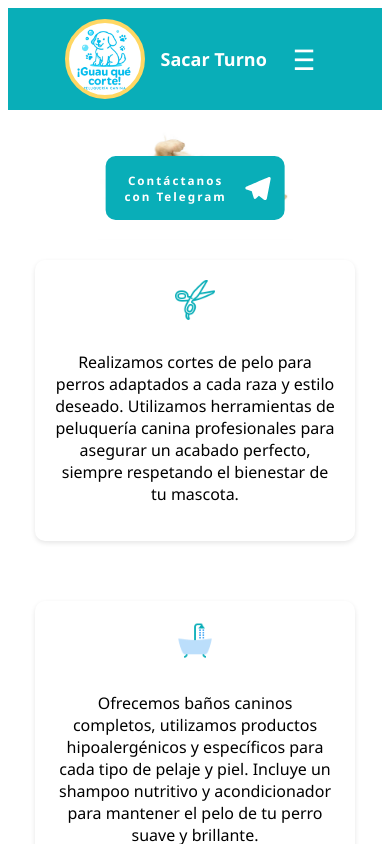
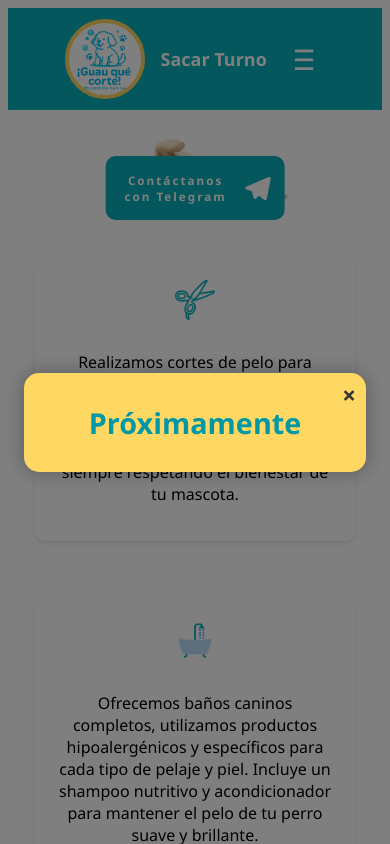
Before and after one commit to jeanbrcho/guau_que_corte, an Angular app: page / in a window 390 px wide. Both pictures are taken after a click on the button "Sacar Turno". Shown: the top 844 px of the page. Built offline with nearby package versions, Linux system fonts and the light colour scheme.

Commit message:
modal sacar turno

```diff
--- a/src/app/header/header.component.css
+++ b/src/app/header/header.component.css
@@ -92,7 +92,6 @@
   box-shadow: 0 4px 8px rgba(0, 0, 0, 0.2);
 
 }
-
 
 .hamburger {
   background: none;
@@ -427,3 +426,83 @@ button[type="submit"]:hover {
     min-width: 45%;
   }
 }
+
+/*Para modal Sacar Turno*/
+.modal-overlay {
+  position: fixed;
+  top: 0;
+  left: 0;
+  width: 100%;
+  height: 100%;
+  background-color: rgba(0, 0, 0, 0.5);
+  display: flex;
+  justify-content: center;
+  align-items: center;
+  z-index: 9999;
+}
+
+.modal-turno {
+  width: 50%;
+  max-width: 500px;
+  height: 50%;
+  max-height: 300px;
+  background-color: #ffd763;
+  border-radius: 15px;
+  position: relative;
+  display: flex;
+  align-items: center;
+  justify-content: center;
+  padding: 20px;
+  box-shadow: 0 0 20px rgba(0, 0, 0, 0.3);
+  animation: zoomIn 0.3s ease;
+  text-align: center;
+}
+
+.contenido-turno {
+  font-size: 2.5rem;
+  font-weight: bold;
+  color: #0097a7;
+  word-wrap: break-word;
+  max-width: 100%;
+}
+
+.modal-turno .close {
+  position: absolute;
+  top: 10px;
+  right: 20px;
+  font-size: 2rem;
+  font-weight: bold;
+  color: #333;
+  cursor: pointer;
+}
+
+/* Responsive: adaptar en pantallas pequeñas */
+@media (max-width: 768px) {
+  .modal-turno {
+    width: 80%;
+    height: auto;
+    max-height: 70%;
+    padding: 30px 15px;
+  }
+
+  .contenido-turno {
+    font-size: 1.8rem;
+  }
+
+  .modal-turno .close {
+    top: 5px;
+    right: 10px;
+    font-size: 1.5rem;
+  }
+}
+
+@keyframes zoomIn {
+  from {
+    transform: scale(0.7);
+    opacity: 0;
+  }
+  to {
+    transform: scale(1);
+    opacity: 1;
+  }
+}
--- a/src/app/header/header.component.html
+++ b/src/app/header/header.component.html
@@ -23,7 +23,8 @@
 
       </div>
 
-      <button class="nav-button nav-turno">Sacar Turno</button>
+      <button class="nav-button nav-turno" (click)="abrirModalTurno()">Sacar Turno</button>
+
 
 
 
@@ -78,7 +79,7 @@
   <div class="form-group">
         <label class="etiquetaForm">Contraseña:</label>
         <input type="password" placeholder="Contraseña">
-</div>
+  </div>
 </div>
         <div class="modal-bton1"><button class="modal-btn ">Ingresar</button> </div>
       </div>
@@ -127,13 +128,19 @@
  <div class="modal-bton1"> <button class="modal-btn">Crear cuenta</button> </div>
 </div>
 
-
-
-
-
-
     </div>
   </div>
 </div>
 
+  <!-- Modal de Sacar Turno -->
+  <div class="modal-overlay" *ngIf="modalTurnoAbierto">
+    <div class="modal-turno">
+      <span class="close" (click)="cerrarModalTurno()">&times;</span>
+      <div class="contenido-turno">
+        Próximamente
+      </div>
+    </div>
+  </div>
+
+
 </header>
--- a/src/app/header/header.component.ts
+++ b/src/app/header/header.component.ts
@@ -39,7 +39,17 @@ mostrarFormulario(tipo: 'login' | 'registro') {
   this.menuOpen = false;
   this.modalAbierto = true;
   console.log("se hizo click en el modal tamaño celular")
-}
+  }
 
+  // Modal para Sacar Turno
+  modalTurnoAbierto = false;
+
+  abrirModalTurno() {
+    this.modalTurnoAbierto = true;
+  }
+
+  cerrarModalTurno() {
+    this.modalTurnoAbierto = false;
+  }
 
 }
```
